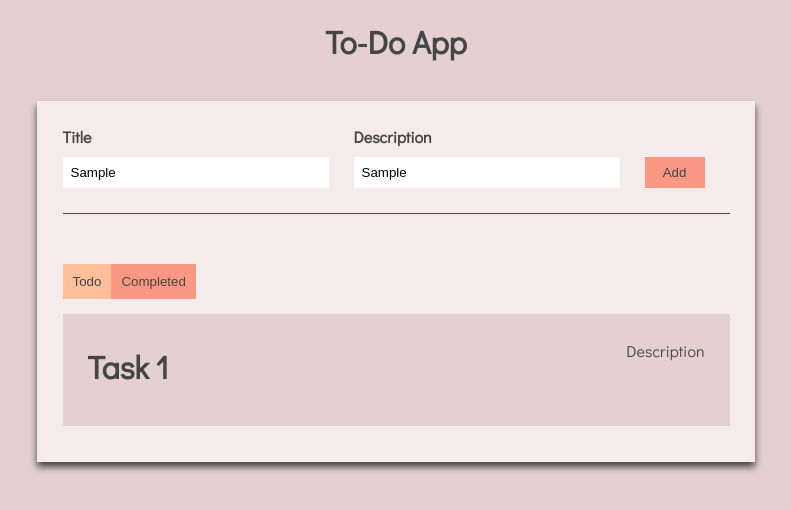
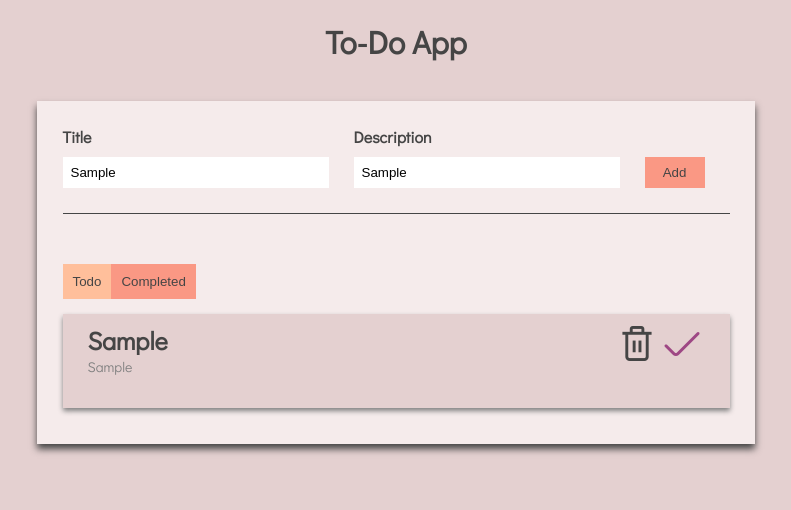
Before and after one commit to iqrarafiq12/ToDo-App, a React (Create React App) app: page / in a window 1280 px wide. Both pictures are taken after typing "Sample", "Sample" into the empty fields and a click on the button "Add". Shown: the top 510 px of the page, without its empty margins (244-1035 px from the left). Built offline with nearby package versions, Linux system fonts and the light colour scheme; a web font is replaced by a local one.

Commit message:
deleted + updated functionality added

```diff
--- a/src/App.css
+++ b/src/App.css
@@ -103,6 +103,7 @@ h1 {
   margin-bottom: 15px;
 }
 
+/* Todo List */
 .todo-list-item{
   background-color: #E4D0D0;
   display: flex;
@@ -111,4 +112,34 @@ h1 {
   padding-bottom: 18px;
   padding-top: 10px;
   margin-bottom: 10px;
+  box-shadow: 0px 3px 5px gray;
+  text-align: left;
 }
+
+.todo-list-item h1{
+  font-size: 25px;
+  color: #454545;
+  margin: 0;
+}
+.todo-list-item p{
+  font-size: 14px;
+  color: gray;
+  margin-top: 0px;
+}
+
+/* icons */
+#trash-icon{
+  font-size: 35px;
+  color: #454545;
+  cursor: pointer;
+  padding: 5px;
+}
+#trash-icon:hover{
+  color: #FF6D60;
+}
+#check-icon{
+  font-size: 35px;
+  color: #9E4784;
+  cursor: pointer;
+  padding: 5px;
+}
--- a/src/App.js
+++ b/src/App.js
@@ -1,14 +1,59 @@
-import React, { useState } from 'react';
+import React, { useState, useEffect } from 'react';
 import './App.css';
 
 function App() {
   const [isCompleteScreen,setIsCompleteScreen] = useState(false);
+ // State Array
+ const [allTodos,setTodos] = useState([]);
+ // new title state
+ const [newTitle,setNewTitle] = useState("");
+ const[newDescription,setNewDescription] = useState("");
+ // we will assign the states in input
+
+
+ // Arro function / object
+ const handleAddTodo = ()=>{
+   let newTodoItem = {
+     title:newTitle,
+     description:newDescription
+   };
+
+   // updatedTodoArr this type of storages called update a array not object if we direct uploded then we work on that object to object
+   let updatedTodoArr = [...allTodos];
+   updatedTodoArr.push(newTodoItem);
+   setTodos(updatedTodoArr);
+   localStorage.setItem('todolist',JSON.stringify(updatedTodoArr))
+ };
+
+
+ // Delete Functionality
+ const handleDeleteTodo = (index)=> {
+   let reducedTodo = [...allTodos];
+ reducedTodo.splice(index);
+
+ localStorage.setItem('todolist',JSON.stringify(reducedTodo));
+ setTodos(reducedTodo)
+}
+
+ // for page rendering then checking a some items in local storage haven't or not use a useffect
+ useEffect(() =>{
+   let savedTodo = JSON.parse(localStorage.getItem('todolist'));
+   if(savedTodo){
+     setTodos(savedTodo);
+    }
+ }, [])
 
   return (
     <div className="App">
+      {/* font link */}
       <link rel="preconnect" href="https://fonts.googleapis.com" />
       <link rel="preconnect" href="https://fonts.gstatic.com" crossorigin />
       <link href="https://fonts.googleapis.com/css2?family=Alkatra:wght@500;600;700&family=Caveat:wght@500&family=Didact+Gothic&family=PT+Sans+Narrow&family=Rajdhani:wght@500&display=swap" rel="stylesheet" />
+
+      {/* check UI link */}
+      <link rel='stylesheet' href='https://cdn-uicons.flaticon.com/uicons-regular-rounded/css/uicons-regular-rounded.css' />
+     {/* trash UI link */}
+      <link rel='stylesheet' href='https://cdn-uicons.flaticon.com/uicons-regular-straight/css/uicons-regular-straight.css'></link>
 
       {/* Heading */}
       <h1>To-Do App</h1>
@@ -20,17 +65,17 @@ function App() {
           {/* Need Icon | For Label & Inputs */}
           <div className='todo-input-item'>
             <label> Title </label>
-            <input type="text" placeholder="What's The Task?" />
+            <input type="text" value={newTitle} onChange={(e)=>setNewTitle(e.target.value)} placeholder="What's The Task?" />
           </div>
 
           <div className='todo-input-item'>
             <label> Description </label>
-            <input type="text" placeholder="What's The Description?" />
+            <input type="text" value={newDescription} onChange={(e)=>setNewDescription(e.target.value)} placeholder="What's The Description?" />
           </div>
 
           {/* Buttons */}
           <div className='todo-input-item'>
-            <button type='button' className='primarybtn'>Add</button>
+            <button type='button' onClick={handleAddTodo} className='primarybtn'>Add</button>
           </div>
         </div>
 
@@ -43,11 +88,22 @@ function App() {
 {/*  List */}
 <div className='todo-list'>
 
-        <div className="todo-list-item">
-            <h1>Task 1</h1>
-            <p>Description</p>
-          </div>
-        </div>
+{allTodos.map((item,index)=>{
+  return(
+    <div className="todo-list-item" key={index}>
+  <div>
+  <h1>{item.title}</h1>
+<p>{item.description}</p>
+  </div>
+{/* Icons */}
+<div>
+  <i class="fi fi-rs-trash" onClick={()=>handleDeleteTodo(index)} id='trash-icon' ></i>
+ <i class="fi fi-rr-check" id='check-icon'></i>
+</div>
+</div>
+  );
+})}
+</div>
 
       </div>
     </div>
```
